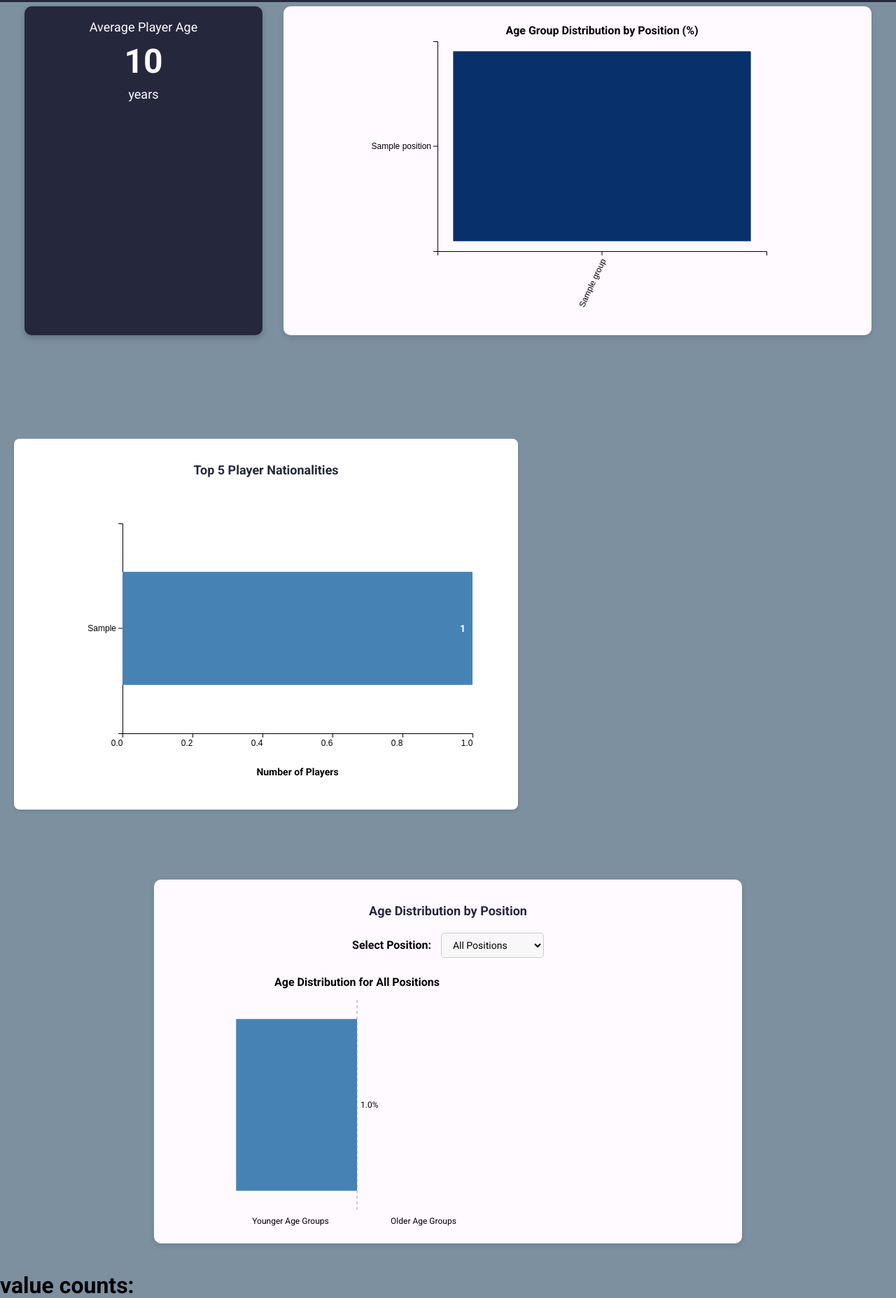
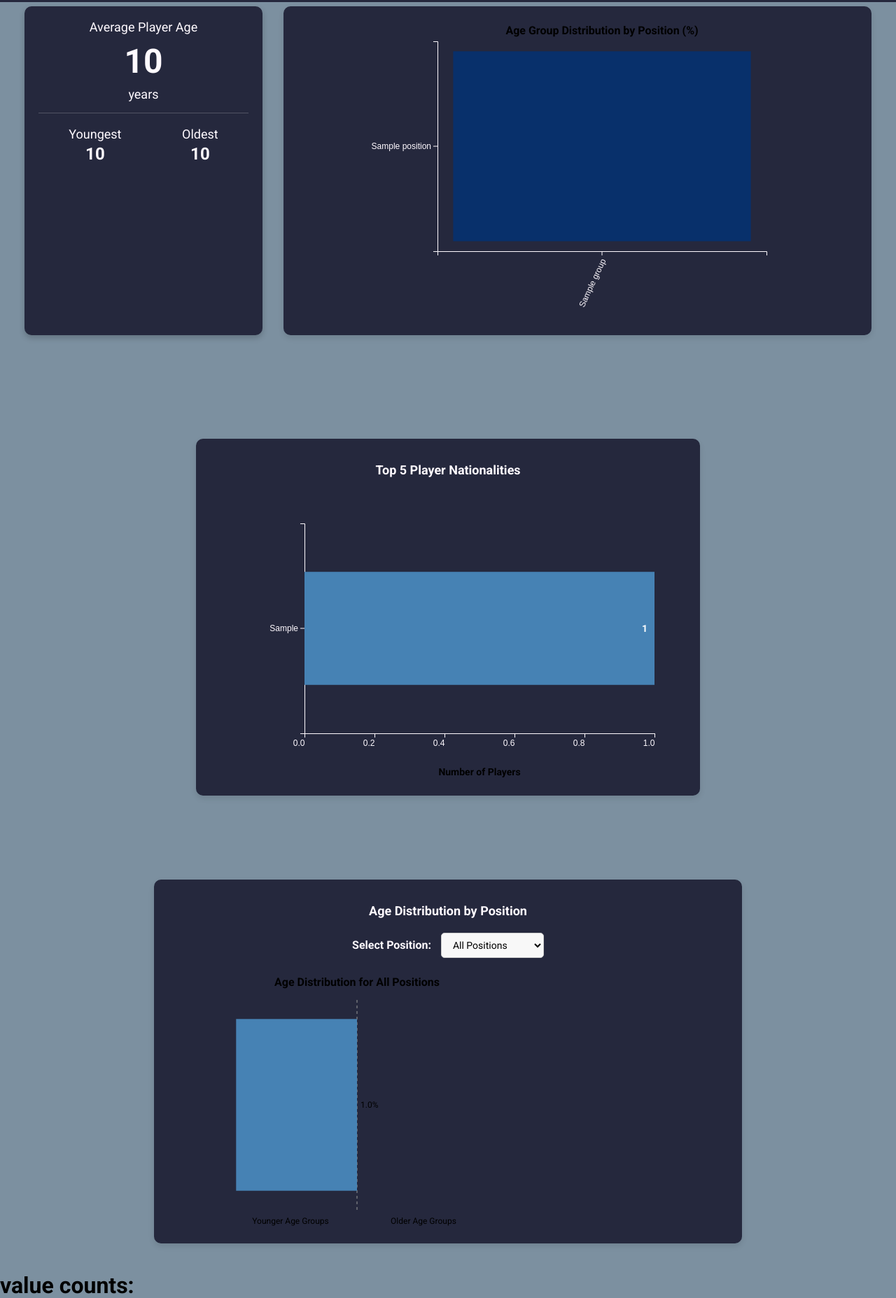
Before and after one commit to PredictBigDataProj/Predict-Athlete, a Python web app: template App/templates/league.html in a window 1280 px wide. Shown: the part 91-1946 px from the top of the page at 70% size. Run offline with Jinja, Linux system fonts and the light colour scheme; the template is opened without the code that fills it: most values are stand-ins (such as "Sample title", 1, 10 or a date in 2020); some libraries are stand-ins or nearby versions.

Commit message:
Updated frontend Added youngest and oldest players to age stats container Started making changes for better viewing of data visualisations

```diff
--- a/App/static/css/league.css
+++ b/App/static/css/league.css
@@ -6,23 +7,60 @@
     box-sizing: border-box;
 }
 
+/* Common Chart Container Styles */
+.chart-container,
+.bar-chart-container,
+.pyramid-chart-container,
+.heatmap-container {
+    background-color: #25283D;
+    color: #FFFAFF;
+    border-radius: 10px;
+    padding: 20px;
+    margin: 20px auto;
+    box-shadow: 0 4px 8px rgba(0, 0, 0, 0.1);
+}
+
 .bar-chart-container {
     margin-top: 30px;
-    padding: 20px;
-    background-color: #fff;
-    border-radius: 8px;
-    box-shadow: 0 2px 4px rgba(0, 0, 0, 0.1);
 }
 
+.pyramid-chart-container,
+.heatmap-container {
+    width: 90%;
+    max-width: 800px;
+}
+
+.heatmap-container {
+    opacity: 0;
+    /* Initial state for animation */
+    transform-origin: center;
+}
+
+/* Chart Titles */
+.chart-title {
+    font-size: 18px;
+    font-weight: bold;
+    text-align: center;
+    margin-bottom: 20px;
+    color: #FFFAFF;
+}
+
+/* Bar Chart Styles */
 .bar {
     fill: #4682B4;
-    transition: fill 0.3s;
+    transition: fill 0.3s ease;
 }
 
 .bar:hover {
     fill: #355834;
 }
 
+#nationality-chart {
+    padding: 15px;
+    margin: 10px 0;
+}
+
+/* Axis Styles */
 .axis text {
     font-size: 12px;
 }
@@ -32,20 +70,7 @@
     font-weight: bold;
 }
 
-.chart-title {
-    font-size: 18px;
-    font-weight: bold;
-    text-align: center;
-    margin-bottom: 20px;
-    color: #25283D;
-}
-
-#nationality-chart {
-    padding: 15px;
-    margin: 10px 0;
-}
-
-
+/* Age Stats Container */
 .age-stats-container {
     background-color: #25283D;
     color: #FFFAFF;
@@ -69,18 +100,27 @@
     margin-bottom: 5px;
 }
 
-.heatmap-container {
-    background-color: #FFFAFF;
-    padding: 20px;
-    border-radius: 10px;
-    margin: 20px auto;
-    width: 90%;
-    max-width: 800px;
-    box-shadow: 0 4px 8px rgba(0, 0, 0, 0.1);
-    opacity: 0;
-    transform-origin: center;
+.age-stats-row {
+    display: flex;
+    justify-content: space-around;
+    margin-top: 15px;
+    padding-top: 15px;
+    border-top: 1px solid rgba(255, 255, 255, 0.2);
 }
 
+.age-stat-box {
+    text-align: center;
+    padding: 5px 10px;
+}
+
+.age-stat-value {
+    font-size: 24px;
+    font-weight: bold;
+    color: #FFFAFF;
+    margin: 5px 0;
+}
+
+/* Heatmap Styles */
 #position-age-heatmap {
     margin: 0 auto;
     overflow-x: auto;
@@ -99,40 +150,17 @@
     padding: 10px;
     pointer-events: none;
     opacity: 0;
-    transition: opacity 0.3s;
+    transition: opacity 0.3s ease;
     box-shadow: 0 2px 4px rgba(0, 0, 0, 0.2);
     z-index: 1000;
+    color: #333;
 }
 
-.heatmap-cell {
-    transition: all 0.3s;
-    cursor: pointer;
-}
-
-.heatmap-cell:hover {
-    filter: brightness(1.1);
-}
-
-@keyframes pulse {
-    0% { transform: scale(1); }
-    50% { transform: scale(1.05); }
-    100% { transform: scale(1); }
-}
-
-
-.pyramid-chart-container {
-    background-color: #FFFAFF;
-    padding: 20px;
-    border-radius: 10px;
-    margin: 20px auto;
-    width: 90%;
-    max-width: 800px;
-    box-shadow: 0 4px 8px rgba(0, 0, 0, 0.1);
-}
-
+/* Pyramid Chart Styles */
 .position-filter {
     margin: 15px 0;
     text-align: center;
+    color: #FFFAFF;
 }
 
 .position-filter label {
--- a/App/static/js/league.js
+++ b/App/static/js/league.js
@@ -181,6 +181,16 @@ const LeagueVisualizer = {
           LeagueVisualizer.selectors.averageAge
         ).innerHTML = displayValue;
       },
+    });
+
+    // Animate the min and max age values
+    anime({
+      targets: '.age-stat-value',
+      opacity: [0, 1],
+      translateY: [10, 0],
+      delay: anime.stagger(200, {start: 1000}),
+      duration: 1000,
+      easing: 'easeOutQuad'
     });
 
     anime({
--- a/App/templates/league.html
+++ b/App/templates/league.html
@@ -50,6 +50,17 @@
             <div class="age-label">Average Player Age</div>
             <div id="average-age" class="age-value">{{avg_age | round(2)}}</div>
             <div class="age-label">years</div>
+
+            <div class="age-stats-row">
+                <div class="age-stat-box">
+                    <div class="age-label">Youngest</div>
+                    <div class="age-stat-value">{{min_age}}</div>
+                </div>
+                <div class="age-stat-box">
+                    <div class="age-label">Oldest</div>
+                    <div class="age-stat-value">{{max_age}}</div>
+                </div>
+            </div>
         </div>
 
 
@@ -128,8 +139,6 @@
     </ul>
 
     <h1>Overall age stats</h1>
-    <h1>Oldest player age is: {{max_age}}</h1>
-    <h1>Youngest player age is: {{min_age}}</h1>
     <h1>Average Career length overall is: {{avg_career}}</h1>
     <h1>Youngest player Career length overall is: {{min_career}}</h1>
     <h1>Oldest player Career length overall is: {{max_career}}</h1>
```
Also changed, not shown: other parts of App/static/css/league.css (+62 -13 lines).
